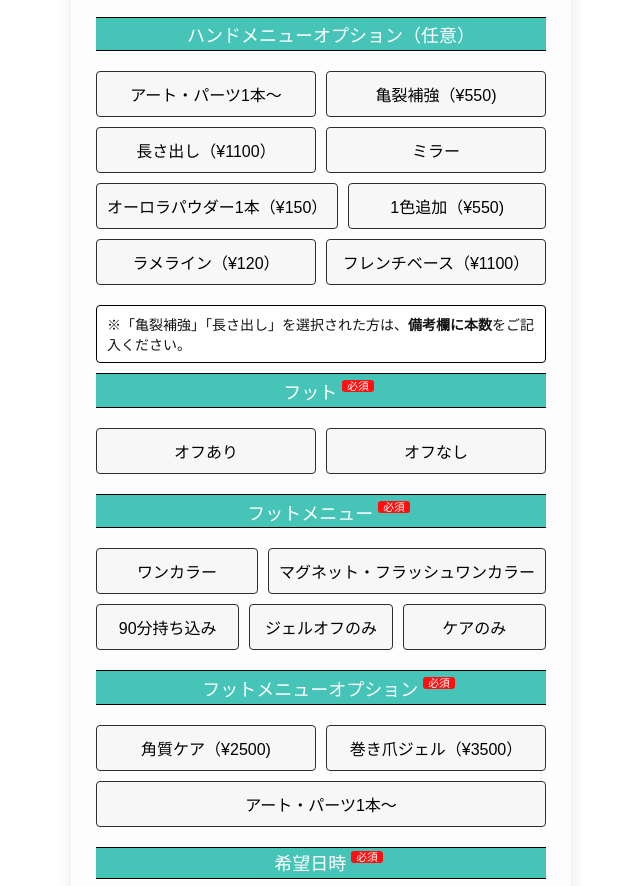
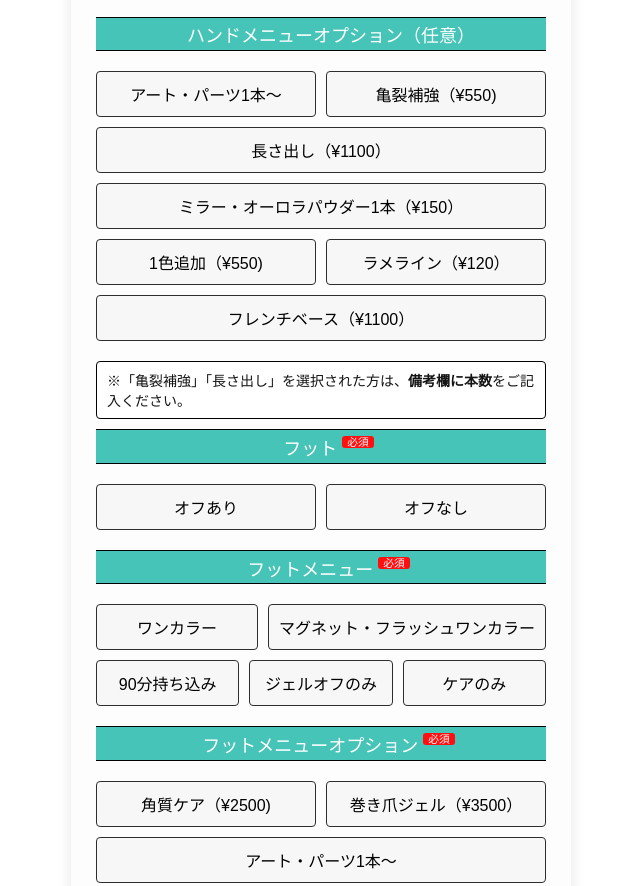
Before and after one commit to officialline0101/Musefactory-Hand-foot, a plain HTML site: page index.html in a window 1280 px wide. Shown: the part 1042-1928 px from the top of the page, without its empty margins (319-959 px from the left). Drawn offline with Linux system fonts and the light colour scheme; a script that the page names is missing.

Commit message:
Update index.html

```diff
--- a/index.html
+++ b/index.html
@@ -301,8 +301,7 @@
       <button type="button" onclick="toggleMulti(this)">アート・パーツ1本〜</button>
       <button type="button" onclick="toggleMulti(this)">亀裂補強（¥550)</button>
       <button type="button" onclick="toggleMulti(this)">長さ出し（¥1100）</button>
-      <button type="button" onclick="toggleMulti(this)">ミラー</button>
-      <button type="button" onclick="toggleMulti(this)">オーロラパウダー1本（¥150）</button>
+      <button type="button" onclick="toggleMulti(this)">ミラー・オーロラパウダー1本（¥150）</button>
       <button type="button" onclick="toggleMulti(this)">1色追加（¥550)</button>
       <button type="button" onclick="toggleMulti(this)">ラメライン（¥120）</button>
       <button type="button" onclick="toggleMulti(this)">フレンチベース（¥1100）</button>
```
